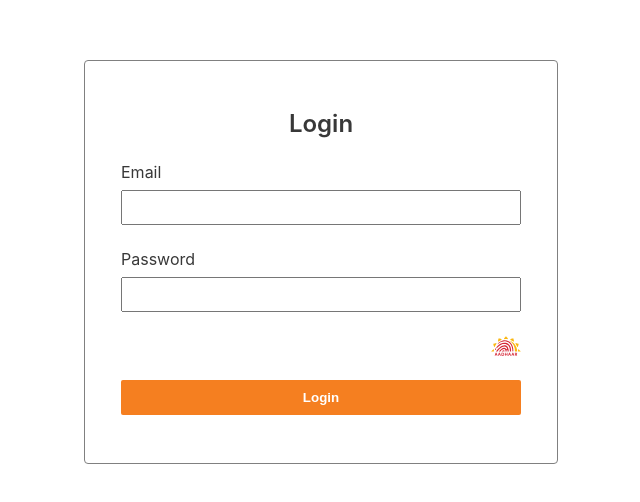
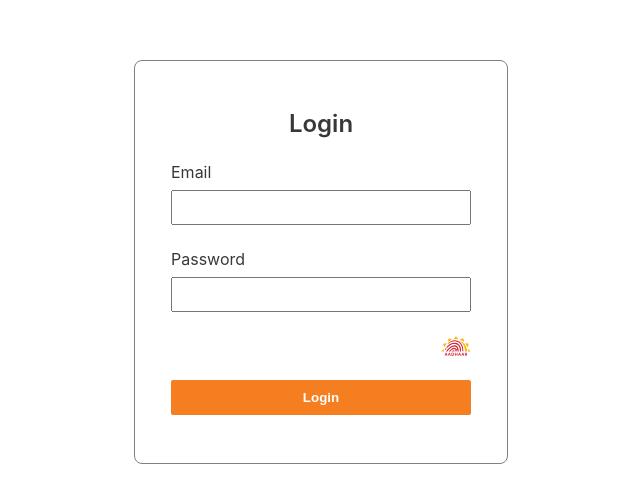
Before and after one commit to Sahajpal/ANA-BLOCC-Frontend, a React (Create React App) app: page / in a window 1280 px wide. Shown: the part 138-640 px from the top of the page, without its empty margins (319-959 px from the left). Built offline with nearby package versions, Linux system fonts and the light colour scheme.

Commit message:
signin structure done

```diff
--- a/src/pages/signin/SignIn.jsx
+++ b/src/pages/signin/SignIn.jsx
@@ -90,7 +90,7 @@
                 setemailLogin(true);
               }}
             >
-              Go Back
+              <i class="fa-solid fa-arrow-left"></i> Go Back
             </div>
           </div>
           <div className="loginbtn">
--- a/src/pages/signin/signin.css
+++ b/src/pages/signin/signin.css
@@ -12,13 +12,13 @@
 .loginForm {
   padding: 48px 36px;
   border: 1px solid grey;
-  border-radius: 4px;
+  border-radius: 8px;
   display: flex;
   flex-direction: column;
 }
 .loginMainDiv input {
   box-sizing: border-box;
-  width: 400px;
+  width: 300px;
   padding: 8px 16px;
 }
 
```
